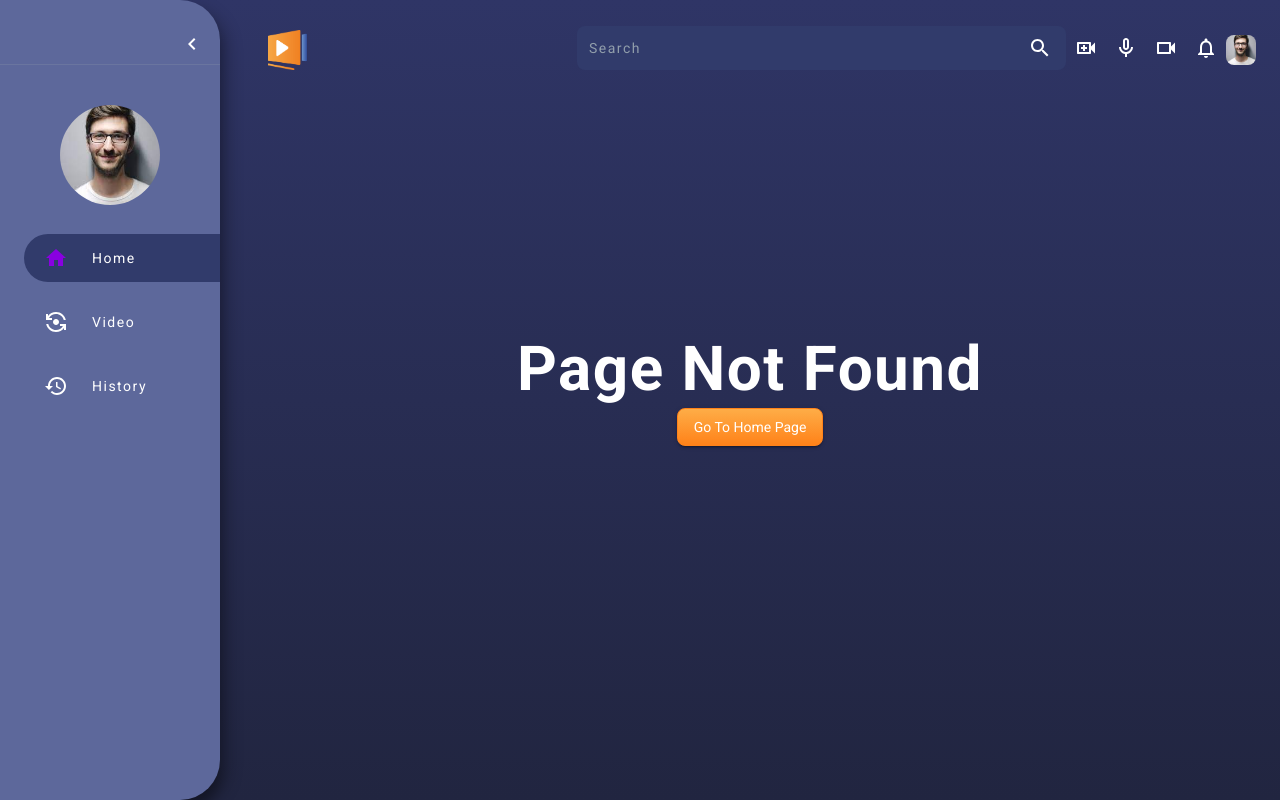
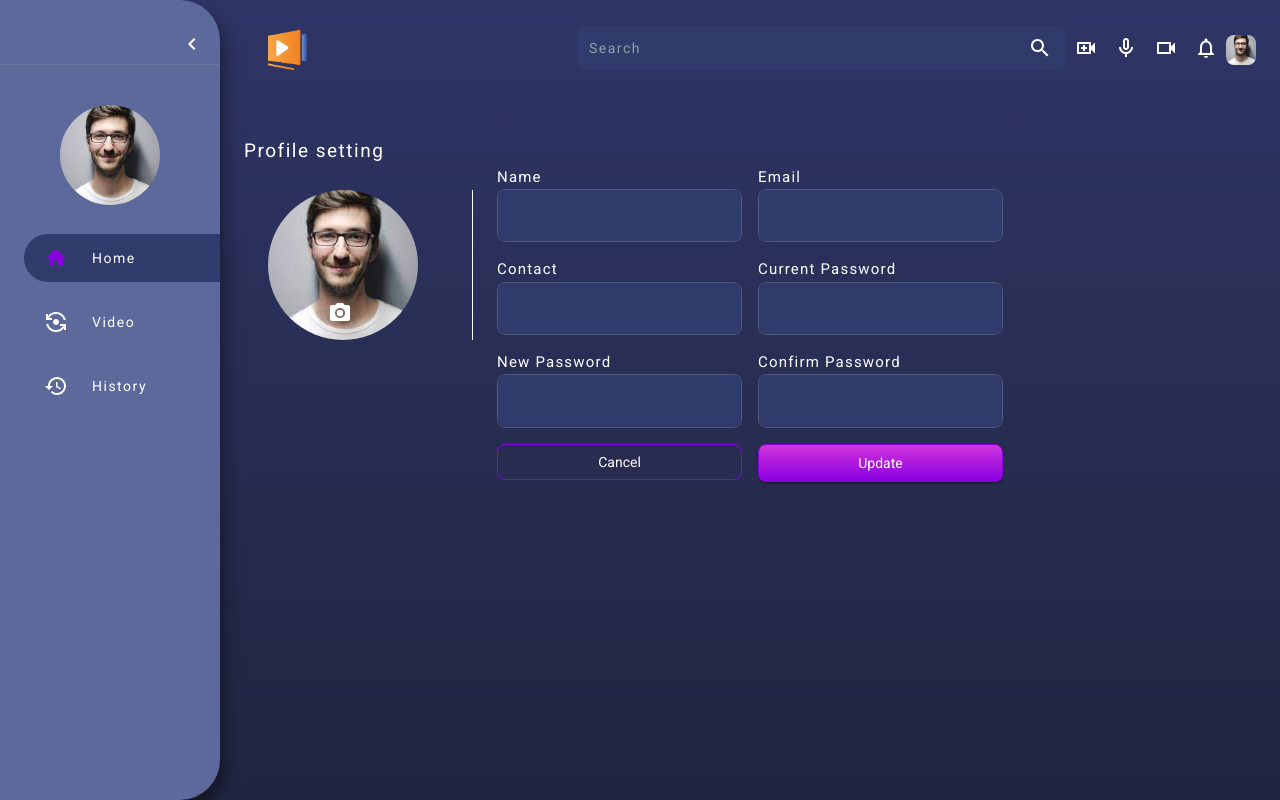
Before and after one commit to mubasshir-lhg/video-streaming-vercel, a Next.js app: page /dashboard/profile in a window 1280 px wide. Before the commit this address had no page. Built offline with nearby package versions, Linux system fonts and the light colour scheme.

Commit message:
profile page created

```diff
--- a/layout/Layout.js
+++ b/layout/Layout.js
@@ -234,6 +234,11 @@ export default function Layout({ children }) {
     router.push(`/auth/login`)
     closePopupMenu();
   };
+  const goToProfile = () => {
+    router.push(`/dashboard/profile`)
+    closePopupMenu();
+    setChannel(true)
+  };
   const changeBackground = () => {
     if (window.scrollY >= 10) {
       setNavbar(true);
@@ -255,6 +260,7 @@ export default function Layout({ children }) {
   const menuOptions1 = [
     { onClickFunc: switchToChannel, child: "Your Channel" },
     { onClickFunc: switchToHome, child: "Home" },
+    { onClickFunc: goToProfile, child: "Profile" },
     { onClickFunc: logout, child: "Logout" },
   ];
   const menuOptions2 = [
--- /dev/null
+++ b/pages/dashboard/profile.js
@@ -0,0 +1,104 @@
+import React, { useState } from "react";
+import {
+  Grid,
+  TextField,
+  Box,
+  Button,
+  Avatar,
+  Typography,
+} from "@mui/material";
+import { styled } from "@mui/system";
+import PhotoCameraIcon from "@mui/icons-material/PhotoCamera";
+
+
+const LabelImg = styled("label")`
+  position: absolute;
+  bottom: 10px;
+  left: 60px;
+  cursor: pointer;
+`;
+
+const Label = ({ children }) => (
+  <Box sx={{ typography: { xs: "subtitle1", md: "subtitle2" } }}>
+    {children}
+  </Box>
+);
+
+const Profile = () => {
+  const [profileImage, setProfileImage] = useState("");
+  const imgHandler = (e) => {
+    const reader = new FileReader();
+    reader.onload = () => {
+      if (reader.readyState === 2) {
+        setProfileImage(reader.result);
+      }
+    };
+    reader.readAsDataURL(e.target.files[0]);
+  };
+  return (
+    <Grid container mt={6}>
+      <Grid item xs={12}>
+        <Typography variant="h6">Profile setting</Typography>
+      </Grid>
+      <Grid item xs={12} sm={5} md={4} lg={3} xl={2} p={3}>
+        <Box sx={{ borderRight:{xs:"none",sm: "1px solid #fff"}, position: "relative" }}>
+          <Avatar
+            src={profileImage || "/user1.jpg"}
+            alt="user"
+            sx={{ width: 150, height: 150 }}
+          />
+          <LabelImg htmlFor="upload-image">
+            <PhotoCameraIcon />
+          </LabelImg>
+        </Box>
+
+        <input
+          type="file"
+          name="upload image"
+          id="upload-image"
+          accept="image/*"
+          style={{ display: "none" }}
+          onChange={imgHandler}
+        />
+      </Grid>
+      <Grid item xs={12} sm={7} md={8} lg={6} container spacing={2}>
+        <Grid item xs={6}>
+          <Label>Name</Label>
+          <TextField name="name" />
+        </Grid>
+        <Grid item xs={6}>
+          <Label>Email</Label>
+          <TextField name="email" />
+        </Grid>
+        <Grid item xs={6}>
+          <Label>Contact</Label>
+          <TextField name="contact" type="text" />
+        </Grid>
+        <Grid item xs={6}>
+          <Label>Current Password</Label>
+          <TextField name="password" type="password" />
+        </Grid>
+        <Grid item xs={6}>
+          <Label>New Password</Label>
+          <TextField name="newPassword" type="password" />
+        </Grid>
+        <Grid item xs={6}>
+          <Label>Confirm Password</Label>
+          <TextField name="confirmPassword" type="password" />
+        </Grid>
+        <Grid item xs={6}>
+          <Button variant="outlined" color="purple" fullWidth>
+            Cancel
+          </Button>
+        </Grid>
+        <Grid item xs={6}>
+          <Button variant="contained" color="purple" fullWidth>
+            Update
+          </Button>
+        </Grid>
+      </Grid>
+    </Grid>
+  );
+};
+
+export default Profile;
```
